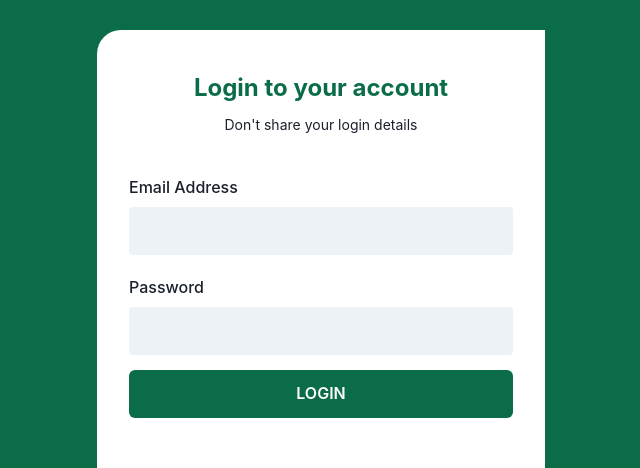
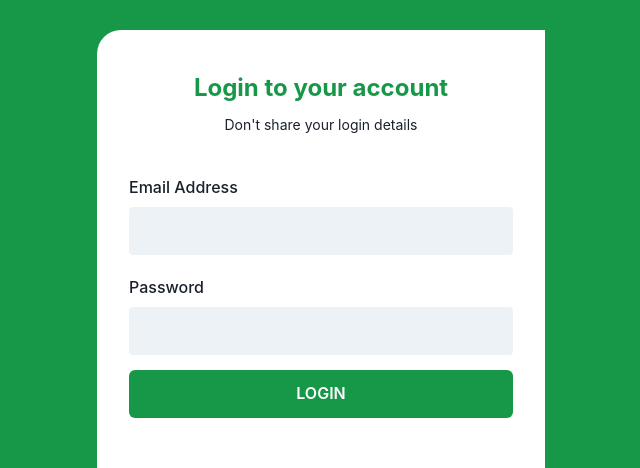
Before and after one commit to chimdie/mojo-saver, a Next.js app: page /login in a window 1280 px wide. Shown: the part 153-621 px from the top of the page, without its empty margins (319-959 px from the left). Built offline with nearby package versions, Linux system fonts and the light colour scheme; no server answers.

Commit message:
feat: drawer overlay and change of pri color

```diff
--- a/components/authBtn.jsx
+++ b/components/authBtn.jsx
@@ -4,12 +4,12 @@ export default function AuthBtn({ caption, onClick }) {
   return (
     <Button
       type="submit"
-      bg="#0b6d47"
+      bg="whatsapp.600"
       color="#fff"
       width="100%"
       paddingY="1.5rem"
-      _hover={{ bg: "#0b6d47", textDecoration: "underline" }}
-      _focus="#0b6d47"
+      _hover={{ bg: "whatsapp.600", textDecoration: "underline" }}
+      _focus="whatsapp.600"
       onClick={onClick}
     >
       {caption}
--- a/components/dashboard/header.jsx
+++ b/components/dashboard/header.jsx
@@ -6,7 +6,8 @@ export default function Header({ onOpen, ...rest }) {
   return (
     <Box as="header">
       <Flex
-        bg="#0b6d47"
+        // bg="#0b6d47"
+        bg="whatsapp.600"
         color="white"
         position="sticky"
         height="20"
@@ -25,14 +26,17 @@ export default function Header({ onOpen, ...rest }) {
           aria-label="open menu"
           icon={<FiMenu />}
         />
-
+        <Box>
           <Text
+            as="a"
+            href="/dashboard"
             display={{ base: "flex", md: "none" }}
             fontSize="2xl"
             fontWeight="bold"
           >
             mojoSave
           </Text>
+        </Box>
 
         <UserProfile />
       </Flex>
--- a/components/dashboard/sideBar.jsx
+++ b/components/dashboard/sideBar.jsx
@@ -17,7 +17,7 @@ export default function SideBar({ onClose, ...rest }) {
   return (
     <Flex
       as="aside"
-      bg="#0b6d47"
+      bg="whatsapp.600"
       color="white"
       pos="fixed"
       w={{ base: "full", md: 60 }}
--- a/components/homepage/card.jsx
+++ b/components/homepage/card.jsx
@@ -54,7 +54,7 @@ function CardBody({ icon, caption, subText, footer, arrow }) {
             ></circle>
             <path
               d="M18.8477 11.1533L17.7179 12.2831L21.3877 15.9609L8.43118 15.9609L8.43118 17.5635L21.3877 17.5635L17.7099 21.2413L18.8477 22.3711L24.4565 16.7622L18.8477 11.1533Z"
-              fill="#0b6d47"
+              fill="whatsapp.600"
             ></path>
           </svg>
         </Text>
--- a/layouts/dashboardLayout.jsx
+++ b/layouts/dashboardLayout.jsx
@@ -1,6 +1,16 @@
 import React from "react";
 import { Header, SideBar } from "../components/dashboard";
-import { Box, Drawer, DrawerContent, useDisclosure } from "@chakra-ui/react";
+import {
+  Box,
+  Drawer,
+  DrawerOverlay,
+  DrawerContent,
+  DrawerBody,
+  DrawerFooter,
+  Button,
+  useDisclosure,
+} from "@chakra-ui/react";
+import { RiLogoutCircleLine } from "react-icons/ri";
 
 export default function Layout({ children }) {
   const { isOpen, onOpen, onClose } = useDisclosure();
@@ -19,8 +29,22 @@ export default function Layout({ children }) {
         onOverlayClick={onClose}
         // size="md"
       >
+        <DrawerOverlay />
         <DrawerContent>
+          <DrawerBody />
           <SideBar onClose={onClose} />
+          <DrawerFooter display="flex" justifyContent="center">
+            <Button
+              color="white"
+              variant="dash"
+              mr={3}
+              fontSize="xl"
+              onClick={onClose}
+            >
+              <RiLogoutCircleLine />
+              Logout
+            </Button>
+          </DrawerFooter>
         </DrawerContent>
       </Drawer>
       <Header onOpen={onOpen} />
--- a/layouts/registrationLayout.jsx
+++ b/layouts/registrationLayout.jsx
@@ -27,7 +27,7 @@ export default function RegistrationLayout({ header, subHeader, children }) {
   return (
     <Box
       as="main"
-      bg="#0b6d47"
+      bg="whatsapp.600"
       display="flex"
       flexDirection="column"
       alignItems="center"
@@ -75,7 +75,7 @@ export default function RegistrationLayout({ header, subHeader, children }) {
         >
           <Text
             as="h1"
-            color="#0b6d47"
+            color="whatsapp.600"
             textAlign="center"
             fontWeight="bold"
             fontSize="1.5rem"
--- a/pages/index.jsx
+++ b/pages/index.jsx
@@ -36,7 +36,7 @@ export default function Home() {
                   bg="#000"
                   color="#fff"
                   fontSize="18px"
-                  _hover="#0b6d47"
+                  _hover="whatsapp.600"
                   paddingY={{ base: "5", md: "7" }}
                   borderRadius="10px"
                 >
@@ -103,7 +103,7 @@ export default function Home() {
                   bg="#000"
                   color="#fff"
                   fontSize="18px"
-                  _hover="#0b6d47"
+                  _hover="whatsapp.600"
                   paddingY={{ base: "5", md: "7" }}
                   borderRadius="10px"
                 >
--- a/pages/signup/index.jsx
+++ b/pages/signup/index.jsx
@@ -108,7 +108,7 @@ export default function SignupPage() {
             />
             {errors.phoneNumber && (
               <p className="text-sm italic text-red-500">
-                {errors.phoneNumber.message}
+                {(errors.phoneNumber.message = "Phone Number is required")}
               </p>
             )}
           </FormControl>
```
Lines whose indentation alone changed are shown as unchanged.
